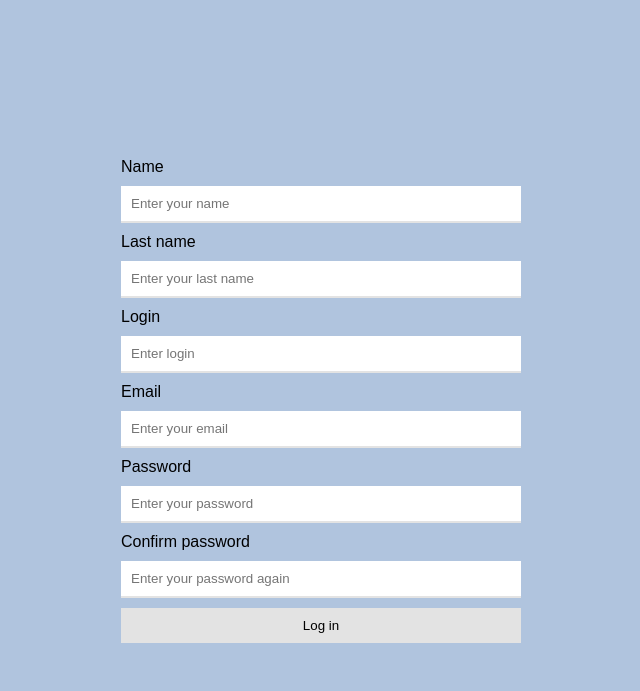
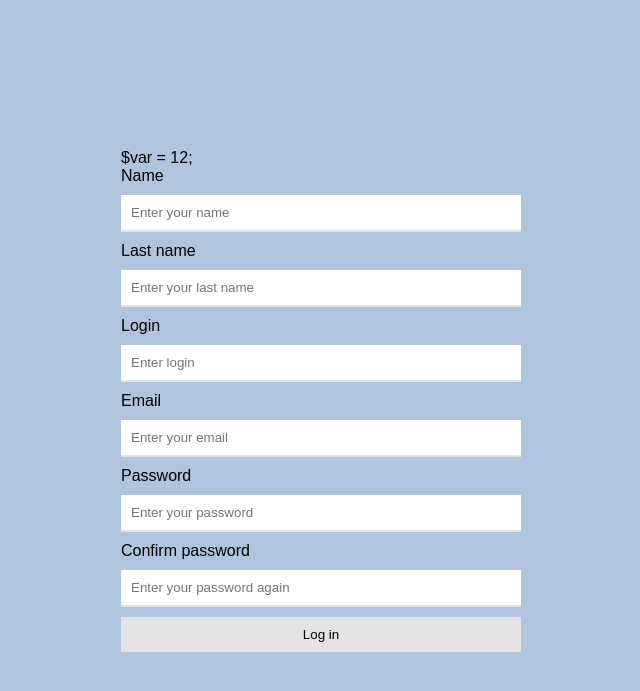
Before and after one commit to florikz/iotphp, a PHP site: page / in a window 1280 px wide. Shown: the top 691 px of the page, without its empty margins (319-959 px from the left). Run offline with PHP 8.4, Linux system fonts and the light colour scheme; data that the repository does not hold is empty.

Commit message:
Update index.php

```diff
--- a/index.php
+++ b/index.php
@@ -7,7 +7,7 @@
 </head>
 <body>
         <form action = "" method = "post">
-
+            $var = 12;
             <label>Name</label>
             <input type="text" name="name" placeholder="Enter your name">
             <label>Last name</label>
```
